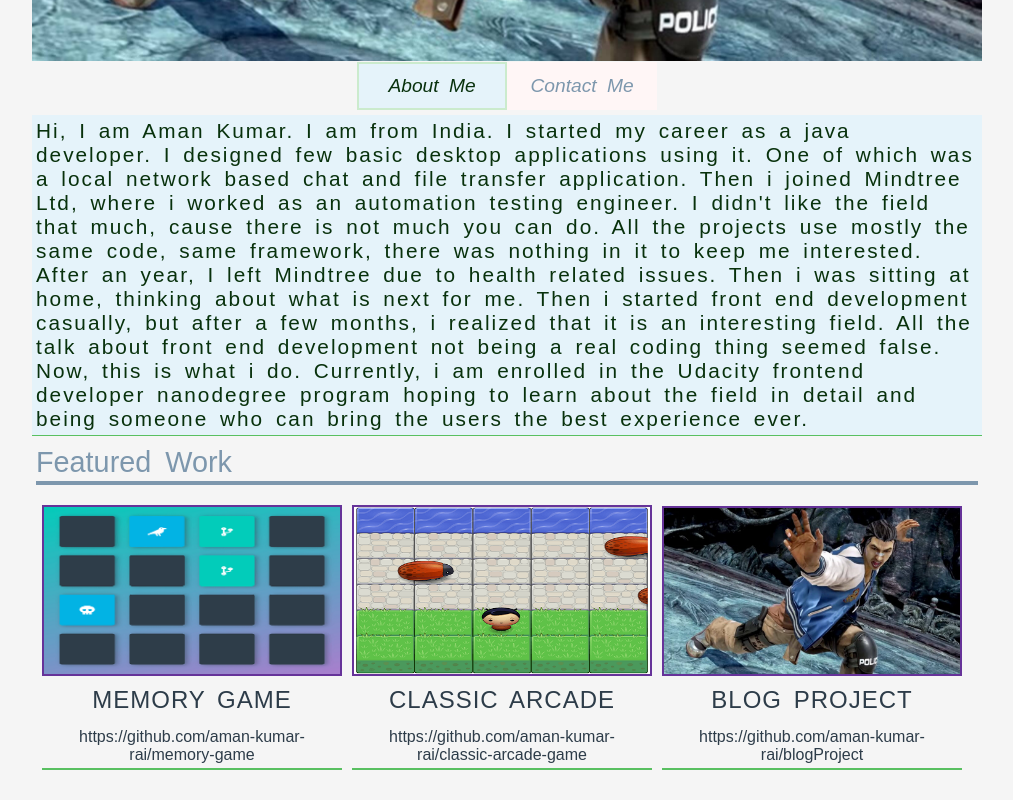
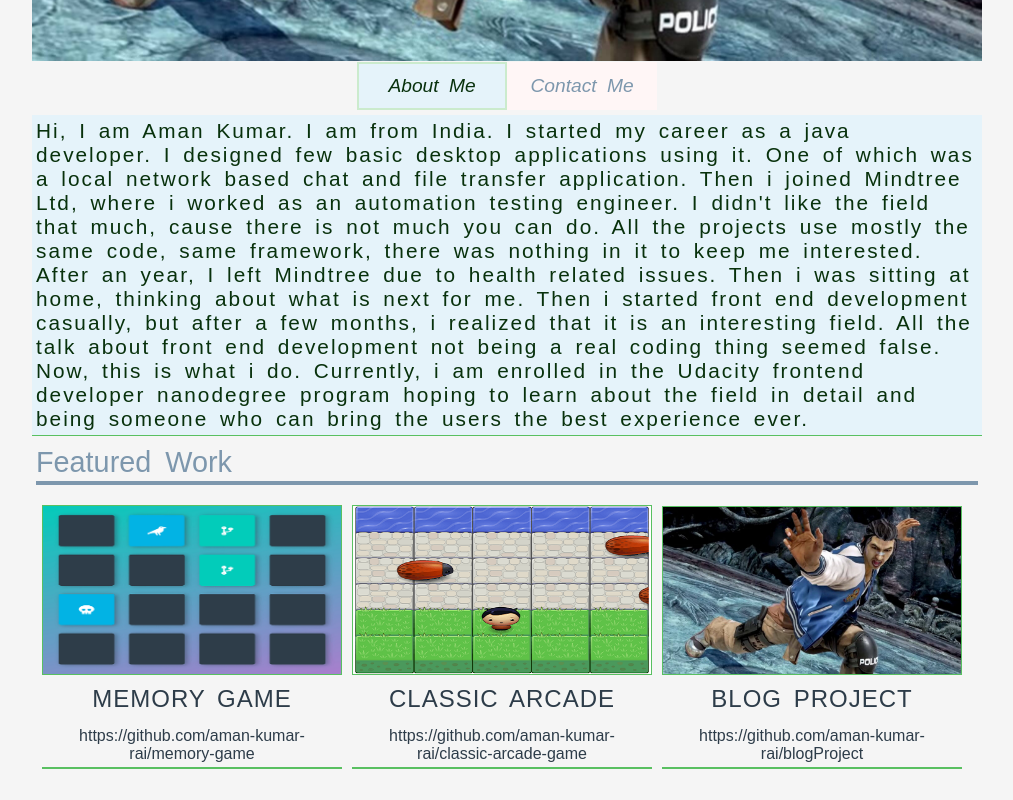
Before and after one commit to aman-kumar-rai/blog-project, a plain HTML site: page index.html in a window 1280 px wide. Shown: the part 567-1367 px from the top of the page, without its empty margins (133-1146 px from the left). Drawn offline with Linux system fonts and the light colour scheme.

Commit message:
changed the style for image container

```diff
--- a/css/style.css
+++ b/css/style.css
@@ -201,7 +201,7 @@ main {
 }
 
 .project-image-container {
-  border: 2px solid rebeccapurple;
+  border: 1px solid #59c061;
 
   /* flex-container part */
   display: flex;
```
